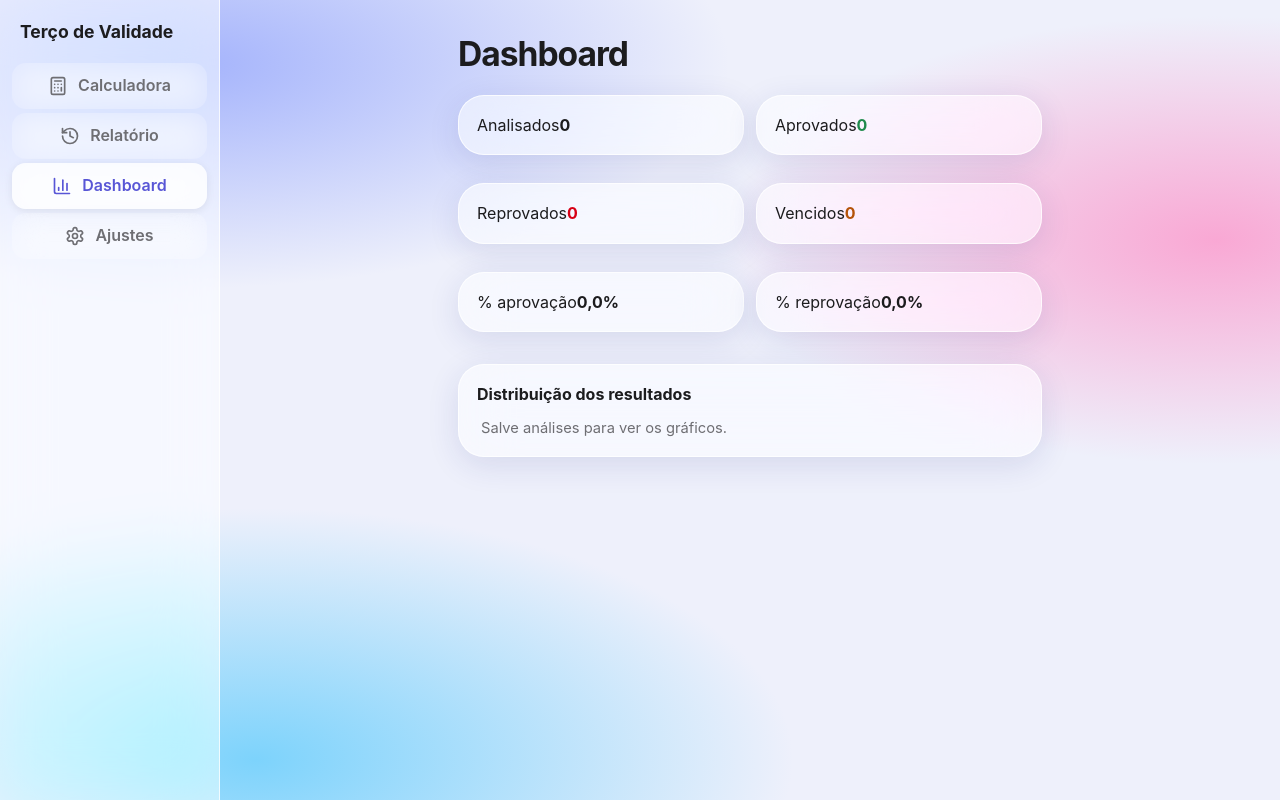
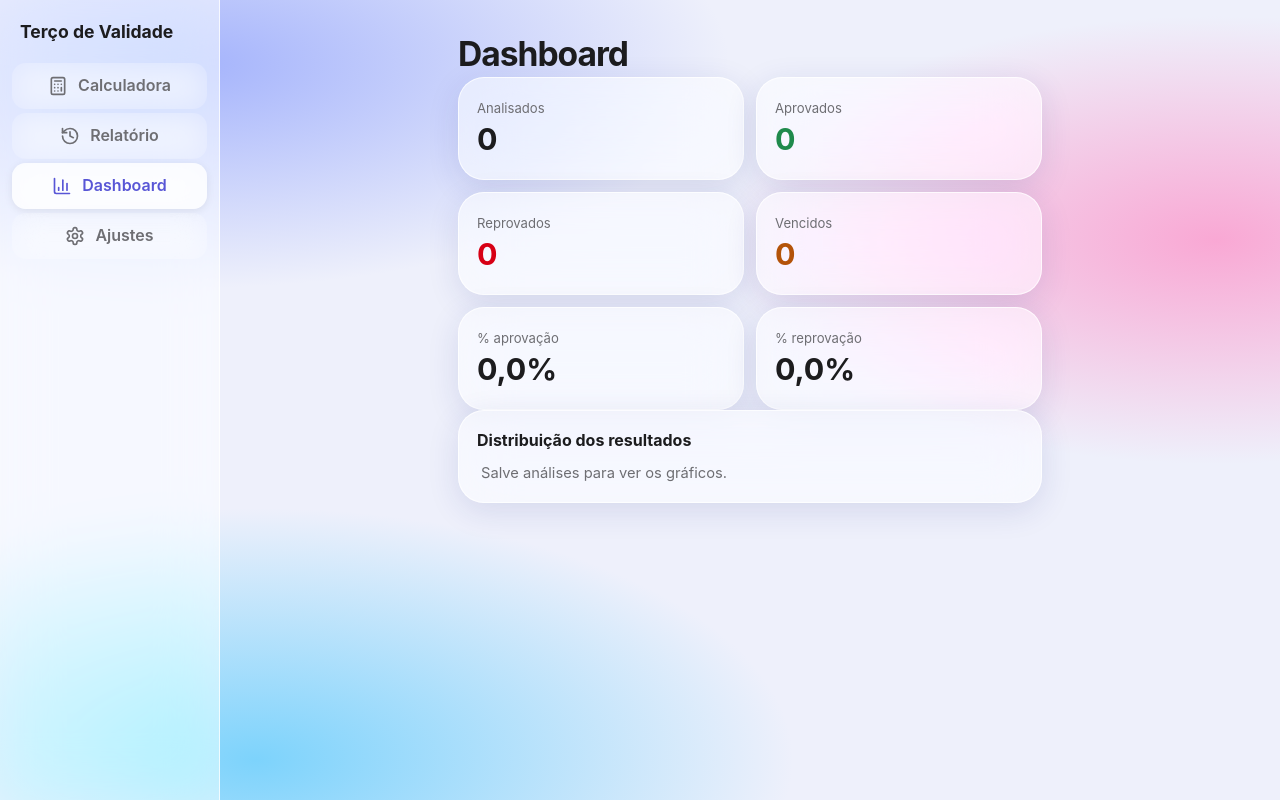
Before and after one commit to Diego888778/VALIDADE, a React (Vite) app: page / in a window 1280 px wide. Both pictures are taken after a click on the button "Dashboard". Built offline with nearby package versions, Linux system fonts and the light colour scheme.

Commit message:
Add files via upload

```diff
--- a/src/styles/app.css
+++ b/src/styles/app.css
@@ -34,7 +34,7 @@ details summary{font-weight:600;cursor:pointer}
 .meta{margin:6px 0 0;color:var(--mut);font-size:.88rem}.meta b{color:var(--ink)}
 .tag{padding:3px 12px;border-radius:99px;font-weight:700;font-size:.78rem;white-space:nowrap}.tag.aprovado{background:var(--okbg);color:var(--ok)}.tag.reprovado{background:var(--badbg);color:var(--bad)}.tag.vencido{background:var(--warnbg);color:var(--warn)}
 .edit{margin-top:6px}.item .actions{margin-top:14px}
-.kpis{display:grid;grid-template-columns:repeat(2,1fr);gap:12px;margin:18px 0 16px}
+.kpis{display:grid;grid-template-columns:repeat(2,1fr);gap:12px}.kpi{margin:0}.kpi span{color:var(--mut);font-size:.82rem}.kpi strong{display:block;font-size:1.9rem}
 h2{font-size:1rem;margin:0 0 12px}
 .stack{display:flex;height:22px;border-radius:99px;overflow:hidden;margin-bottom:16px;gap:2px}
 .hbar{display:grid;grid-template-columns:90px 1fr 36px;align-items:center;gap:10px;margin:8px 0}.hbar div{height:10px;background:var(--field);border-radius:99px;overflow:hidden}.hbar i{display:block;height:100%}.hbar b{text-align:right}
```
